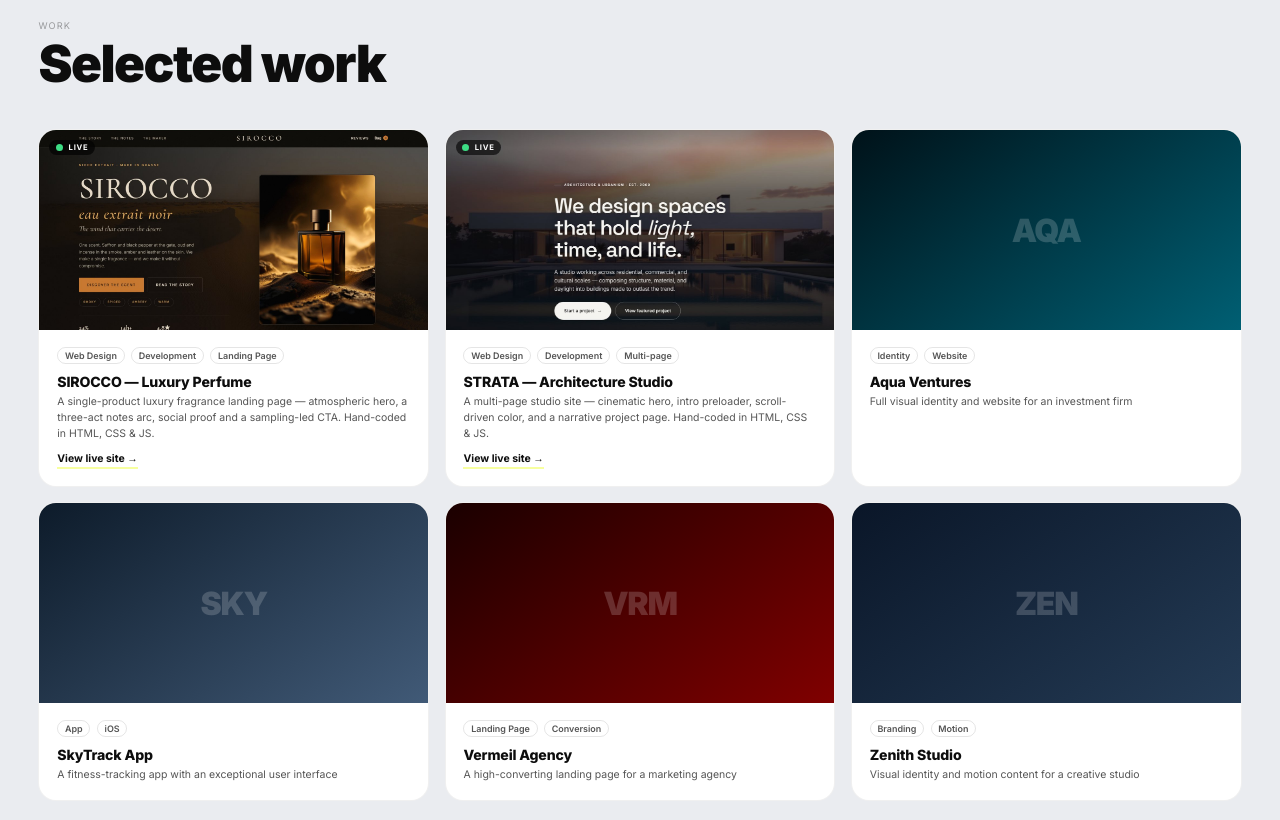
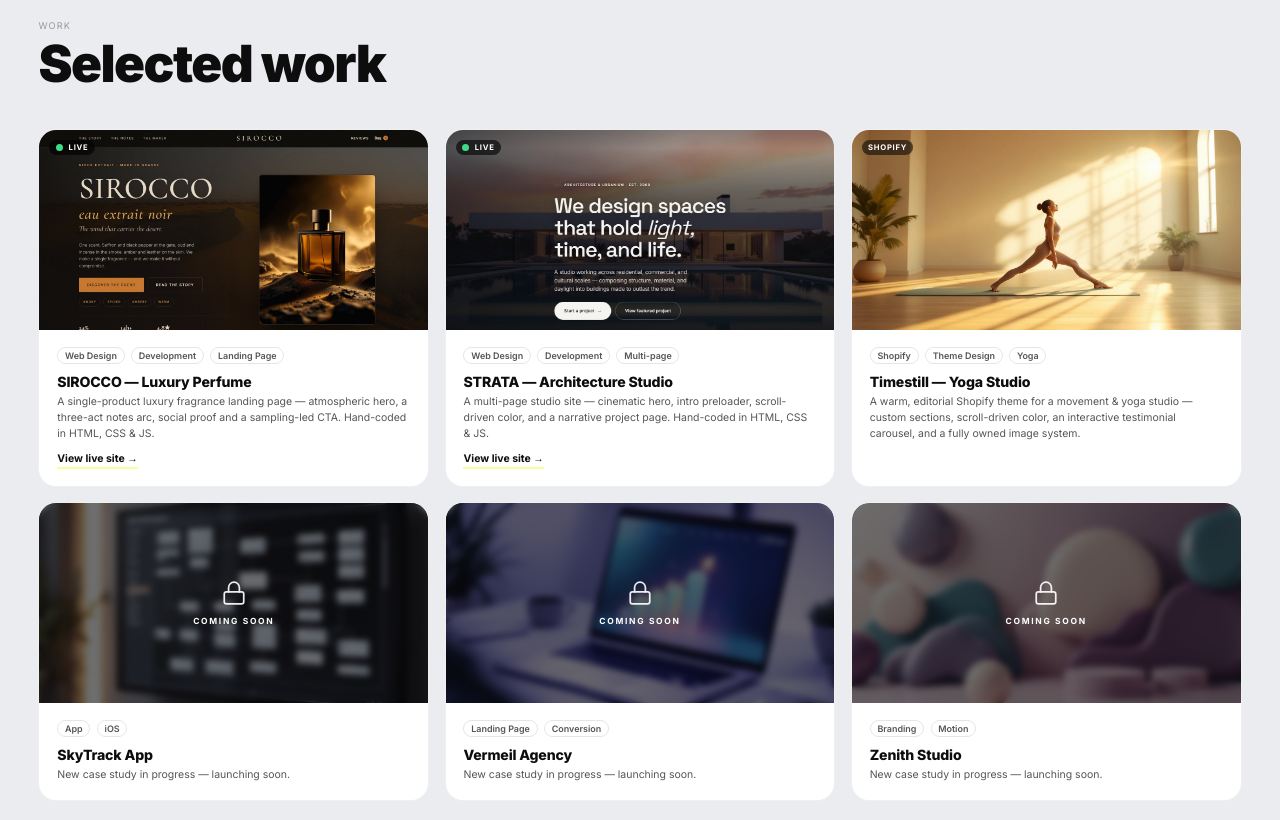
Before and after one commit to AZooZ-595/website, a plain HTML site: page index.html in a window 1280 px wide. Shown: the part 2660-3480 px from the top of the page. Drawn offline with nearby package versions, Linux system fonts and the light colour scheme.

Commit message:
Add Timestill to Selected Work; lock placeholder cards as Coming Soon
Co-Authored-By: Claude Opus 4.8 <noreply@anthropic.com>

```diff
--- a/index.html
+++ b/index.html
@@ -708,6 +708,25 @@ img.port-img-inner { object-fit: cover; }
   transition: gap 0.15s ease;
 }
 .port-card:hover .port-cta { gap: 12px; }
+
+/* static badge (non-live, e.g. Shopify) */
+.port-live--static { background: rgba(0,0,0,0.55); }
+.port-live--static::before { display: none; }
+
+/* coming-soon (locked) cards */
+.port-card--soon { cursor: default; }
+.port-card--soon:hover { transform: none; box-shadow: 0 16px 48px rgba(0,0,0,0.12); }
+.port-card--soon:hover .port-img-inner { transform: none; }
+.port-card--soon .port-img-inner { filter: grayscale(0.35) brightness(0.9); }
+.port-soon {
+  position: absolute; inset: 0; z-index: 3;
+  display: flex; flex-direction: column; align-items: center; justify-content: center; gap: 10px;
+  background: rgba(14,14,18,0.55);
+  backdrop-filter: blur(3px); -webkit-backdrop-filter: blur(3px);
+  color: #fff;
+}
+.port-soon svg { width: 26px; height: 26px; opacity: 0.92; }
+.port-soon span { font-size: 0.66em; font-weight: 700; letter-spacing: 0.2em; text-transform: uppercase; }
 
 /* ═══════════════════════════════════════
    PROCESS
@@ -1268,35 +1287,47 @@ footer {
       </div>
     </a>
     <div class="port-card fadeup">
-      <div class="port-img"><div class="port-img-inner pi3"></div><div class="port-img-label">AQA</div></div>
+      <div class="port-img">
+        <img class="port-img-inner" src="assets/work-timestill.jpg" alt="Timestill — yoga &amp; movement studio Shopify theme">
+        <span class="port-live port-live--static">Shopify</span>
+      </div>
       <div class="port-body">
-        <div class="port-chips"><span class="pchip">Identity</span><span class="pchip">Website</span></div>
-        <div class="port-title">Aqua Ventures</div>
-        <div class="port-desc">Full visual identity and website for an investment firm</div>
+        <div class="port-chips"><span class="pchip">Shopify</span><span class="pchip">Theme Design</span><span class="pchip">Yoga</span></div>
+        <div class="port-title">Timestill — Yoga Studio</div>
+        <div class="port-desc">A warm, editorial Shopify theme for a movement &amp; yoga studio — custom sections, scroll-driven color, an interactive testimonial carousel, and a fully owned image system.</div>
       </div>
     </div>
-    <div class="port-card fadeup">
-      <div class="port-img"><div class="port-img-inner pi4"></div><div class="port-img-label">SKY</div></div>
+    <div class="port-card port-card--soon fadeup">
+      <div class="port-img">
+        <img class="port-img-inner" src="assets/card-ux.jpg" alt="">
+        <div class="port-soon"><svg viewBox="0 0 24 24" fill="none" stroke="currentColor" stroke-width="1.6" stroke-linecap="round" stroke-linejoin="round"><rect x="3" y="11" width="18" height="11" rx="2"/><path d="M7 11V7a5 5 0 0 1 10 0v4"/></svg><span>Coming soon</span></div>
+      </div>
       <div class="port-body">
         <div class="port-chips"><span class="pchip">App</span><span class="pchip">iOS</span></div>
         <div class="port-title">SkyTrack App</div>
-        <div class="port-desc">A fitness-tracking app with an exceptional user interface</div>
+        <div class="port-desc">New case study in progress — launching soon.</div>
       </div>
     </div>
-    <div class="port-card fadeup">
-      <div class="port-img"><div class="port-img-inner pi5"></div><div class="port-img-label">VRM</div></div>
+    <div class="port-card port-card--soon fadeup">
+      <div class="port-img">
+        <img class="port-img-inner" src="assets/card-launch.jpg" alt="">
+        <div class="port-soon"><svg viewBox="0 0 24 24" fill="none" stroke="currentColor" stroke-width="1.6" stroke-linecap="round" stroke-linejoin="round"><rect x="3" y="11" width="18" height="11" rx="2"/><path d="M7 11V7a5 5 0 0 1 10 0v4"/></svg><span>Coming soon</span></div>
+      </div>
       <div class="port-body">
         <div class="port-chips"><span class="pchip">Landing Page</span><span class="pchip">Conversion</span></div>
         <div class="port-title">Vermeil Agency</div>
-        <div class="port-desc">A high-converting landing page for a marketing agency</div>
+        <div class="port-desc">New case study in progress — launching soon.</div>
       </div>
     </div>
-    <div class="port-card fadeup">
-      <div class="port-img"><div class="port-img-inner pi6"></div><div class="port-img-label">ZEN</div></div>
+    <div class="port-card port-card--soon fadeup">
+      <div class="port-img">
+        <img class="port-img-inner" src="assets/card-identity.jpg" alt="">
+        <div class="port-soon"><svg viewBox="0 0 24 24" fill="none" stroke="currentColor" stroke-width="1.6" stroke-linecap="round" stroke-linejoin="round"><rect x="3" y="11" width="18" height="11" rx="2"/><path d="M7 11V7a5 5 0 0 1 10 0v4"/></svg><span>Coming soon</span></div>
+      </div>
       <div class="port-body">
         <div class="port-chips"><span class="pchip">Branding</span><span class="pchip">Motion</span></div>
         <div class="port-title">Zenith Studio</div>
-        <div class="port-desc">Visual identity and motion content for a creative studio</div>
+        <div class="port-desc">New case study in progress — launching soon.</div>
       </div>
     </div>
   </div>
```
Also changed, not shown: assets/work-timestill.jpg (added).
